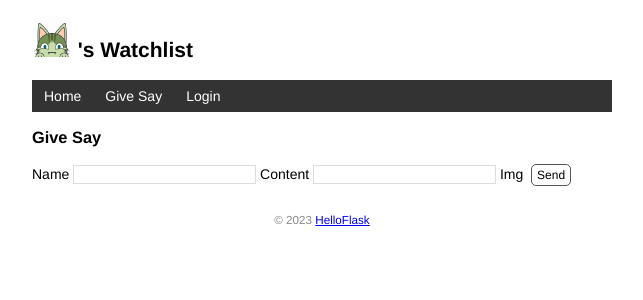
After one commit to dreammeetstar/test, a Flask app: template watchlist/templates/givesay.html in a window 1280 px wide. The commit adds this page. Shown: the top 300 px of the page, without its empty margins (318-961 px from the left). Run offline with Flask 3, Linux system fonts and the light colour scheme; the template is opened without the code that fills it, so the values that code supplies are empty.

Commit message:
别留遗憾

```diff
--- a/watchlist/templates/base.html
+++ b/watchlist/templates/base.html
@@ -20,6 +20,7 @@
     <nav>
         <ul>
             <li><a href="{{ url_for('index') }}">Home</a></li>
+            <li><a href="{{ url_for('givesay') }}">Give Say</a></li>
             {% if current_user.is_authenticated %}
                 <li><a href="{{ url_for('settings') }}">Settings</a></li>
                 <li><a href="{{ url_for('logout') }}">Logout</a></li>
@@ -30,7 +31,7 @@
     </nav>
     {% block content %}{% endblock %}
     <footer>
-        <small>&copy; 2018 <a href="http://helloflask.com/book/3">HelloFlask</a></small>
+        <small>&copy; 2023 <a href="http://helloflask.com/book/3">HelloFlask</a></small>
     </footer>
 </body>
 </html>
--- /dev/null
+++ b/watchlist/templates/givesay.html
@@ -0,0 +1,20 @@
+{% extends 'base.html' %}
+
+{% block content %}
+    <h3>Give Say</h3>
+    <form method="post">
+        Name <input type="text" name="title" autocomplete="off" required value="{{ GiveSayUser.name }}">
+        Content <input type="text" name="content" autocomplete="off" required value="">
+        Img <input type="image" name="img" value="">
+        <input class="btn" type="submit" name="submit" value="Send">
+    </form>
+    {% for say in says %}
+        <ul class="movie-list">
+            <li>
+                <div>Her</div>
+                <div>{{ say['conten'] }}</div>
+                <img border=""  src="{{ say['picUrl'] }}" data-isphoto="1" data-limit="400,300" height="200" width=""></img>
+            </li>
+        </ul>
+    {% endfor%}
+{% endblock %}
--- a/watchlist/views.py
+++ b/watchlist/views.py
@@ -2,7 +2,7 @@ from flask import render_template, url_for, request, flash, redirect
 from markupsafe import escape
 from flask_login import login_user, login_required, logout_user, current_user
 from watchlist import app, db
-from watchlist.models import User, Movie
+from watchlist.models import User, Movie, GiveSay
 
 
 @app.route('/', methods=['GET', 'POST'])
@@ -29,7 +29,7 @@ def index():
 
 @app.route('/user/<name>')
 def user_page(name):
-	return f"<h1>Welcome to My Test!</h1><div>hello!{escape(name)}</div><img src='http://helloflask.com/totoro.gif'>"
+    return f"<h1>Welcome to My Test!</h1><div>hello!{escape(name)}</div><img src='http://helloflask.com/totoro.gif'>"
 
 @app.route("/test")
 def test():
@@ -118,3 +118,27 @@ def settings():
         return redirect(url_for('index'))
 
     return render_template('settings.html')
+
+@app.route('/givesay', methods=['GET', 'POST'])
+def givesay():
+    if request.method == 'POST':
+        name = request.form['name']
+        content = request.form['content']
+        img = request.form['img']
+        if not name or not content or len(name) > 120 or len(content) > 900:
+            flash('Invalid input.')
+            return redirect(url_for('index'))
+        say = GiveSay(name=name, content=content, img=img)
+        db.session.add(say)
+        db.session.commit()
+        flash('Give say success.')
+        return redirect(url_for('givesay'))
+
+    if current_user.is_authenticated:
+        GiveSayUser = current_user
+    else:
+        GiveSayUser = ''
+    import requests, json
+    res = requests.get('https://raw.githubusercontent.com/FarEastSea/schedule/master/Zone/result.txt')
+    restext = json.loads(res.text)
+    return render_template('givesay.html', GiveSayUser=GiveSayUser, says=restext)
```
Also changed, not shown: 1 other file.
